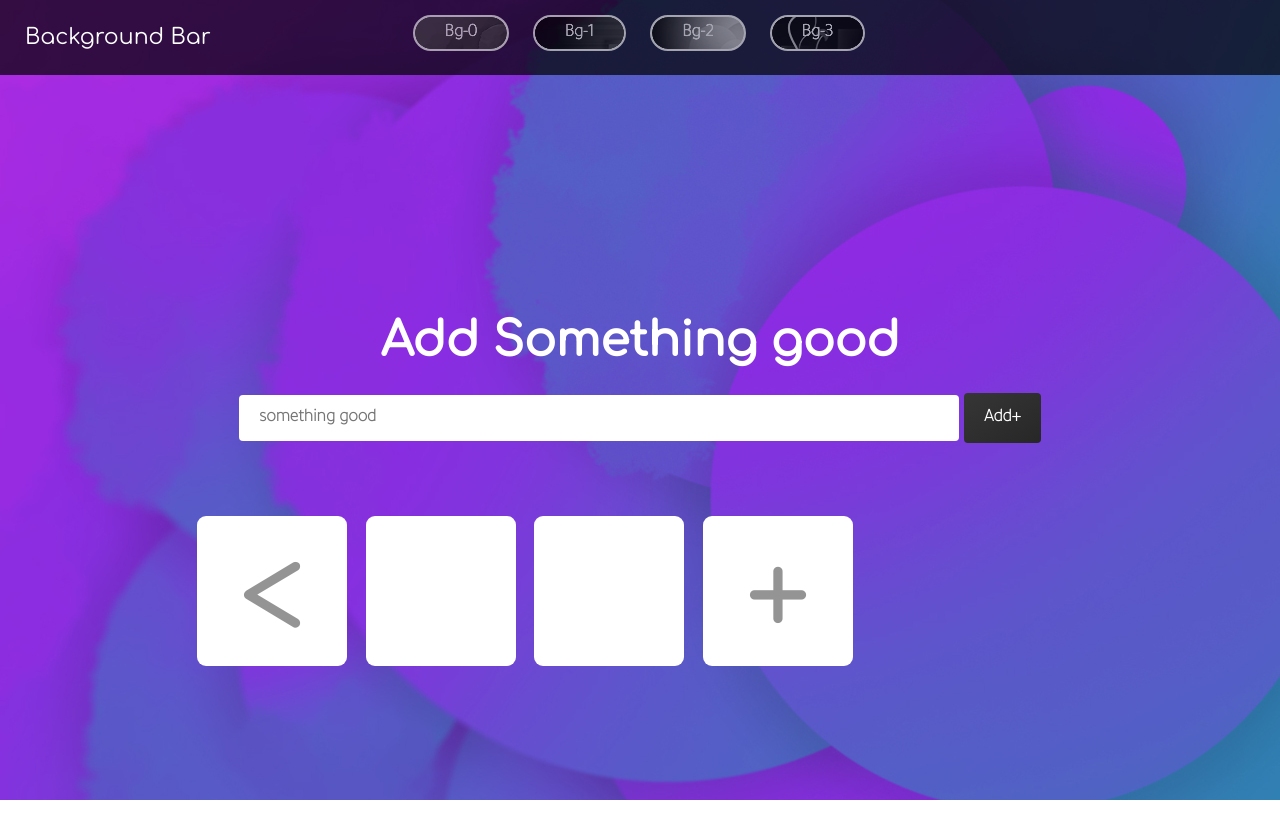
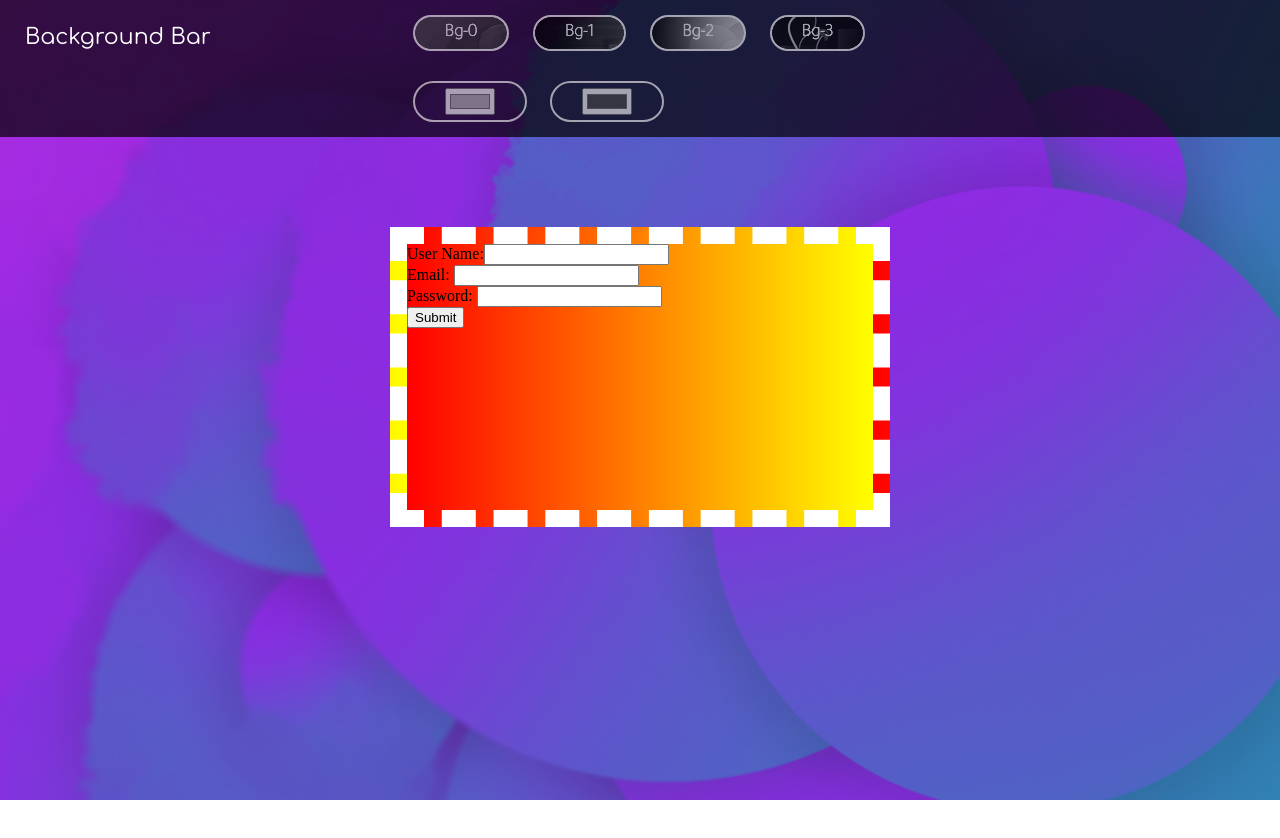
Before and after one commit to 74flame47/question-proj, a plain HTML site: page index.html in a window 1280 px wide. Before the commit the page ends 800 px from the top, so only its background shows below. Drawn offline with Linux system fonts and the light colour scheme.

Commit message:
This is the latest update

```diff
--- a/css/root.css
+++ b/css/root.css
@@ -298,6 +298,7 @@ body {
     /*border: 1px dashed #cccccc;*/
     width: 100%;
     min-height: 300px;
+    display: none;
 }
 
 #list-header {
@@ -385,3 +386,21 @@ body {
 /*================================================================================================
 ====LIST CREATION CONTAINER=END===================================================================
 ================================================================================================*/
+
+
+/*================================================================================================
+====Sample Form CONTAINER=======================================================================
+================================================================================================*/
+
+#sample-form-container {
+    width: 500px;
+    min-height: 300px;
+    border: 17px dashed #ffffff;
+    background-image: linear-gradient(to right, red, yellow);
+    margin: 90px auto 0 auto;
+}
+
+
+/*================================================================================================
+====Sample Form CONTAINER END=======================================================================
+================================================================================================*/
--- a/index.html
+++ b/index.html
@@ -19,6 +19,8 @@
                 <li class="bg-1">Bg-1</li>
                 <li class="bg-2">Bg-2</li>
                 <li class="bg-3">Bg-3</li>
+                <li><input type="color" name="color1" class="color1" value="#00ff00"></li>
+                <li><input type="color" name="color2" class="color2" value="#ff00ff"></li>
             </ul>
         </div>
         <div id="content-container">
@@ -69,10 +71,31 @@
                     <div class="box">+</div>
                 </div>
             </div>
+            <!--list-content-container END-->
+
+
+
+            <div id="sample-form-container">
+
+
+
+
+                <form method="post">
+                    User Name:<input type="text" name="userName"><br> Email:
+                    <input type="text" name="email"><br> Password:
+                    <input type="text" name="password"><br>
+                    <button type="submit" value="submit">Submit</button>
+                </form>
+
+
+            </div>
+
 
 
 
         </div>
+        <!--content-container END-->
+
     </div>
     <!--main-container END-->
     <script type="text/javascript" src="js/root.js"></script>
--- a/js/root.js
+++ b/js/root.js
@@ -205,7 +205,23 @@ document.getElementById("myList").appendChild(node);     // Append <li> to <ul>
 
 How is .createTextNode("Copy"); different from .innerHTML("");
 
+
+let box = document.querySelector(".box");
+box.innerHTML = "a";
 */
 
-let box = document.querySelector(".box");
-box.innerHTML = "< p > asd < /p>";
+
+
+
+
+
+let color1 = document.querySelector(".color1");
+let color2 = document.querySelector(".color2");
+
+const gradientBG = () => {
+    mainBG.style.backgroundImage = "linear-gradient(to right, " + color1.value + ", " + color2.value + ")";
+}
+
+color1.addEventListener("input", gradientBG); //I can create functions and add them as an input function for the event handlers
+
+color2.addEventListener("input", gradientBG);
```
Also changed, not shown: this.txt (added).
